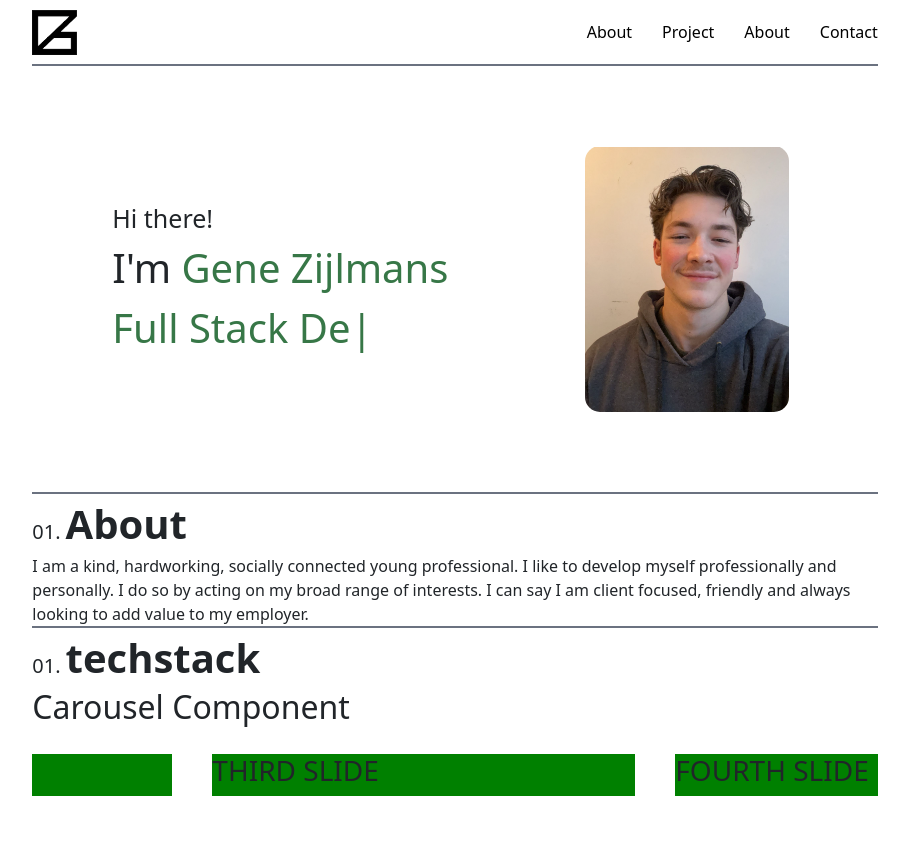
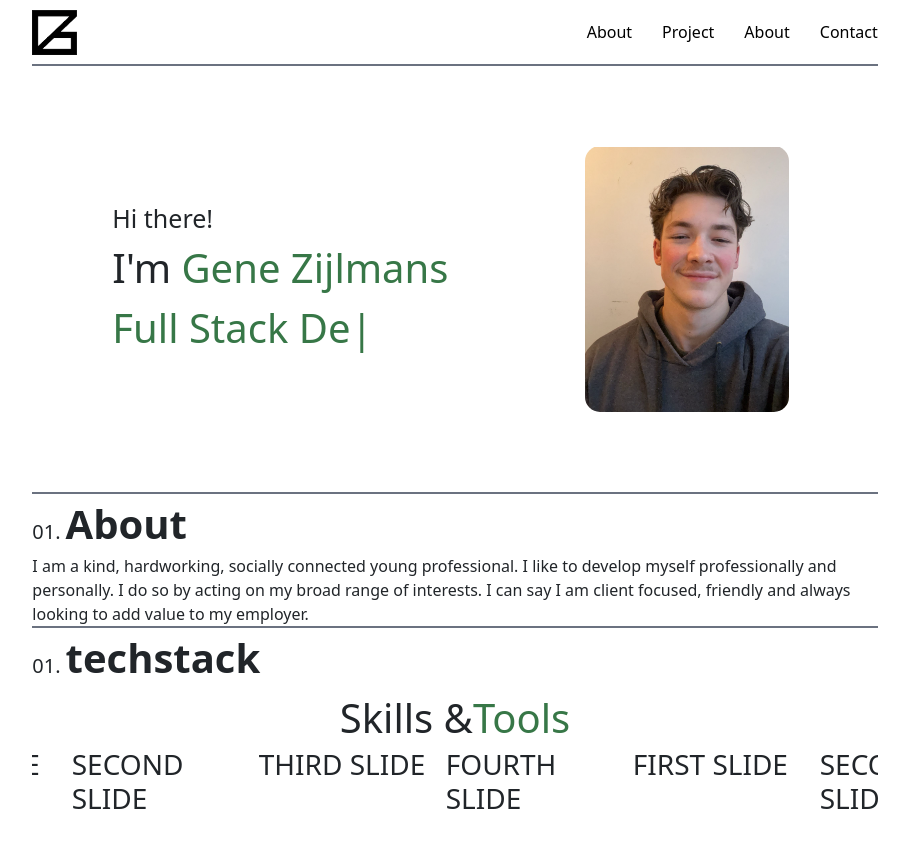
Before and after one commit to GeneZijlboot/GenePortfolio2024, a React (Vite) app: page / in a window 1280 px wide. Shown: the top 848 px of the page, without its empty margins (185-1094 px from the left). After the commit the page ends 823 px from the top, so only its background shows below. Built offline with nearby package versions, Linux system fonts and the light colour scheme.

Commit message:
carrousel setup working

```diff
--- a/src/components/frontpage.jsx
+++ b/src/components/frontpage.jsx
@@ -8,7 +8,7 @@ function frontpage() {
     useEffect(() => {
         if (typewriterRef.current) {
             new Typewriter(typewriterRef.current, {
-                strings: ['Full Stack Developer', 'MERN-Stack Developer'],
+                strings: ['Full Stack Developer', 'MERN-Stack Developer', 'Coffee enthusiast'],
                 autoStart: true,
                 loop: true,
             });
--- a/src/components/techstack.jsx
+++ b/src/components/techstack.jsx
@@ -3,14 +3,21 @@ import Slider from "react-slick";
 import "slick-carousel/slick/slick.css";
 import "slick-carousel/slick/slick-theme.css";
 
-function techstack() {
+function Techstack() {
   const settings = {
-        speed: 500,
-        slidesToShow: 2,
-        slidesToScroll: 1,
     infinite: true,
+    centerMode: true,
+    speed: 5000,
+    slidesToShow: 4,
+    slidesToScroll: 2,
     autoplay: true,
-        autoplaySpeed: 2000,
+    autoplaySpeed: 0,
+    cssEase: 'linear',
+    arrows: false,
+    draggable: false,
+    pauseOnHover: false,
+    swipeToSlide: false,
+    touchMove: false,
   };
 
   return (
@@ -19,8 +26,8 @@ function techstack() {
         <div className="number">01.</div>
         <div className="title">techstack</div>
       </div>
-        <div className='carousel'>
-            <h2>Carousel Component</h2>
+      <div className="text-box">Skills & <span style={{ color: '#377747' }}>Tools</span></div>
+      {/* <div className="slider-wrapper"></div> */}
             <Slider {...settings}>
               <div>
                 <h3>FIRST SLIDE</h3>
@@ -36,8 +43,7 @@ function techstack() {
               </div>
             </Slider>
     </div>
-      </div>
-    )
+  );
 }
 
-  export default techstack
+export default Techstack;
--- a/src/styling/techstack.css
+++ b/src/styling/techstack.css
@@ -10,6 +10,11 @@
   font-weight: 600;
   font-size: 40px;
 }
+.techstack .text-box {
+  font-size: 40px;
+  display: flex;
+  justify-content: center;
+}
 .techstack .carousel .slick-slide {
   background-color: green;
   margin: 20px;
--- a/src/styling/techstack.scss
+++ b/src/styling/techstack.scss
@@ -1,19 +1,25 @@
-.techstack{
-    .title-wrapper{
+.techstack {
+    .title-wrapper {
       display: flex;
       gap: 5px;
       align-items: baseline;
-        .number{
+      .number {
         font-size: 20px;
       }
-        .title{
+      .title {
         font-weight: 600;
         font-size: 40px;
       }
     }
 
-    .carousel{
-        .slick-slide{
+    .text-box {
+      font-size: 40px;
+      display: flex;
+      justify-content: center;
+    }
+
+      .carousel {
+        .slick-slide {
           background-color: green;
           margin: 20px;
         }
```
Also changed, not shown: 1 other file (tests, documents, lock files or other folders). Lines whose indentation alone changed are shown as unchanged.
